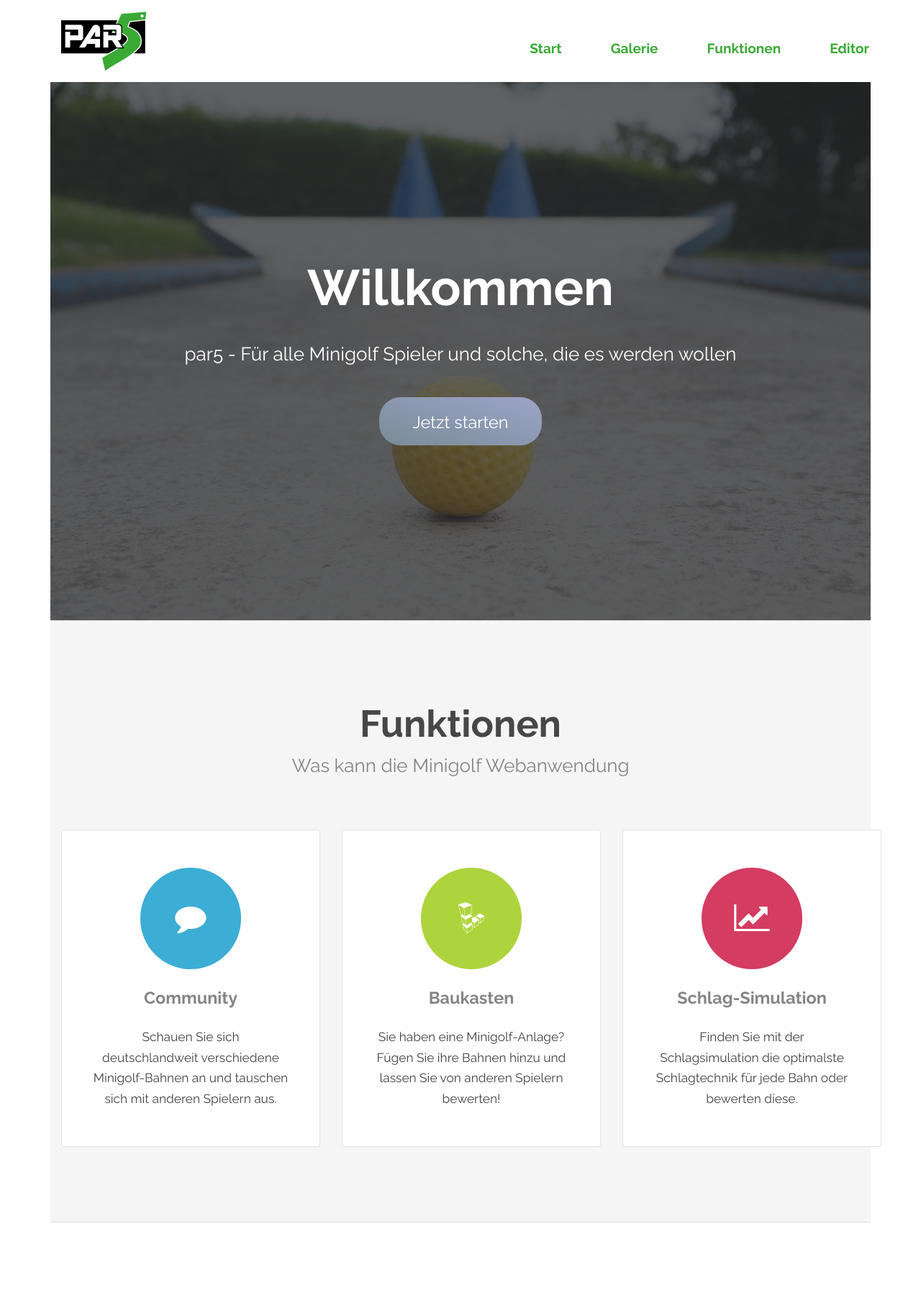
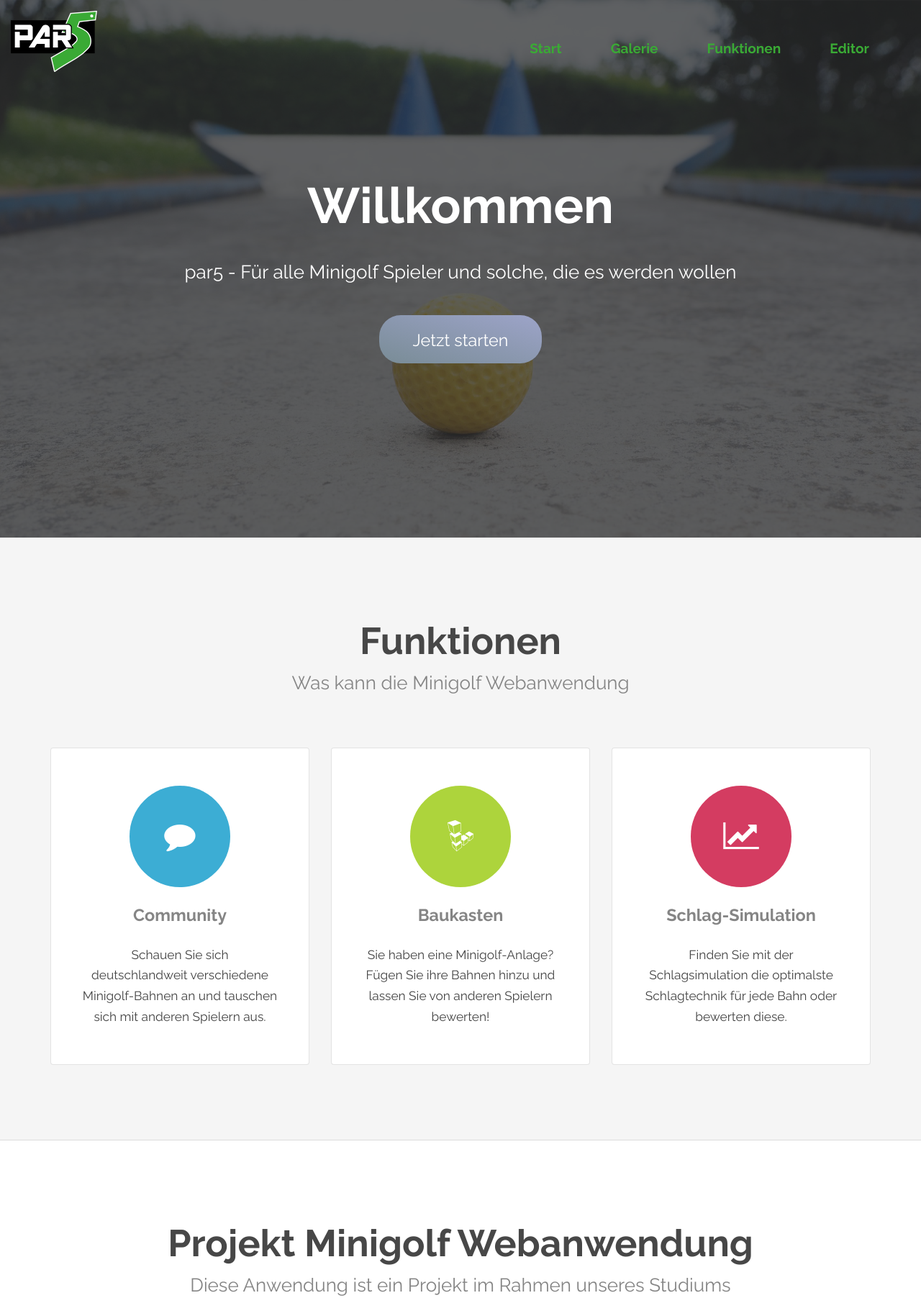
Before and after one commit to jaerso/PAR5, a PHP site: page / in a window 1280 px wide; the page is wider, and only the part inside the window is pictured. Shown: the top 1804 px of that part at 72% size. Run offline with PHP 8.4, Linux system fonts and the light colour scheme.

Commit message:
canvas formatiert

```diff
--- a/css/style.css
+++ b/css/style.css
@@ -931,7 +931,7 @@
 	body.landing #header {
 		background-color: transparent;
 		left: 0;
-		/*position: absolute;*/
+		position: absolute;
 		top: 0;
 	}
 
@@ -1079,6 +1079,11 @@
 
 
 ende*/
+
+#baukasten {
+	margin-top: 140px;
+	margin-bottom: 30px;
+}
 
 
 
--- a/database/data.xml
+++ b/database/data.xml
@@ -158,13 +158,15 @@
             <keywords><![CDATA[editor]]></keywords>
             <content>
             <![CDATA[
-                <div class="row">
+            <div class="container">
+                <div id="baukasten" class="row">
                     <div class="col-lg-4">
-                        <div class="col-lg-8">
+                        <h1> Baukasten </h1>
+                    </div>
+                    <div class="col-lg-8">
                             <canvas id='canvas'  style='border: 1px solid; width: 800px; height: 600px;'>
                             Sorry, your browser does not support the canvas tag.
                             </canvas>
-                        </div>
                     </div>
                 </div>
             </div>
--- a/index.php
+++ b/index.php
@@ -26,7 +26,6 @@ require ("frontendHandler.php")
 	</head>
 	<body class="landing">
 		<!-- Header -->
-        <div class="container">
         <header id="header" class="header-home">
 				<link rel="icon" type="image/png" href="/images/favicon-32x32.png" sizes="32x32">
 					<a href=index.php?page=home><img src="images/logo.png" style="width: 120px; margin: 15px 15px 20px; float: left;"></a>
```
